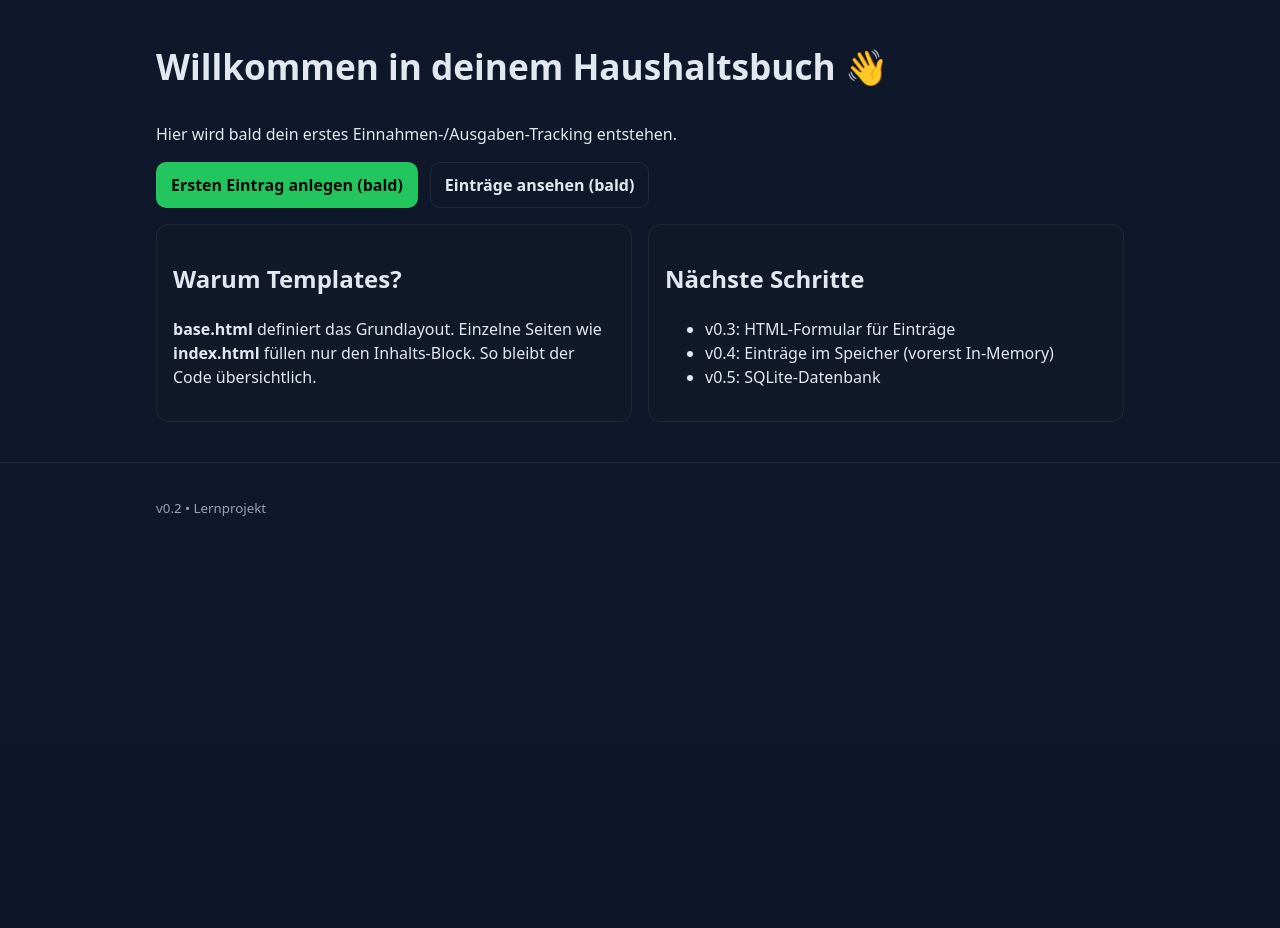
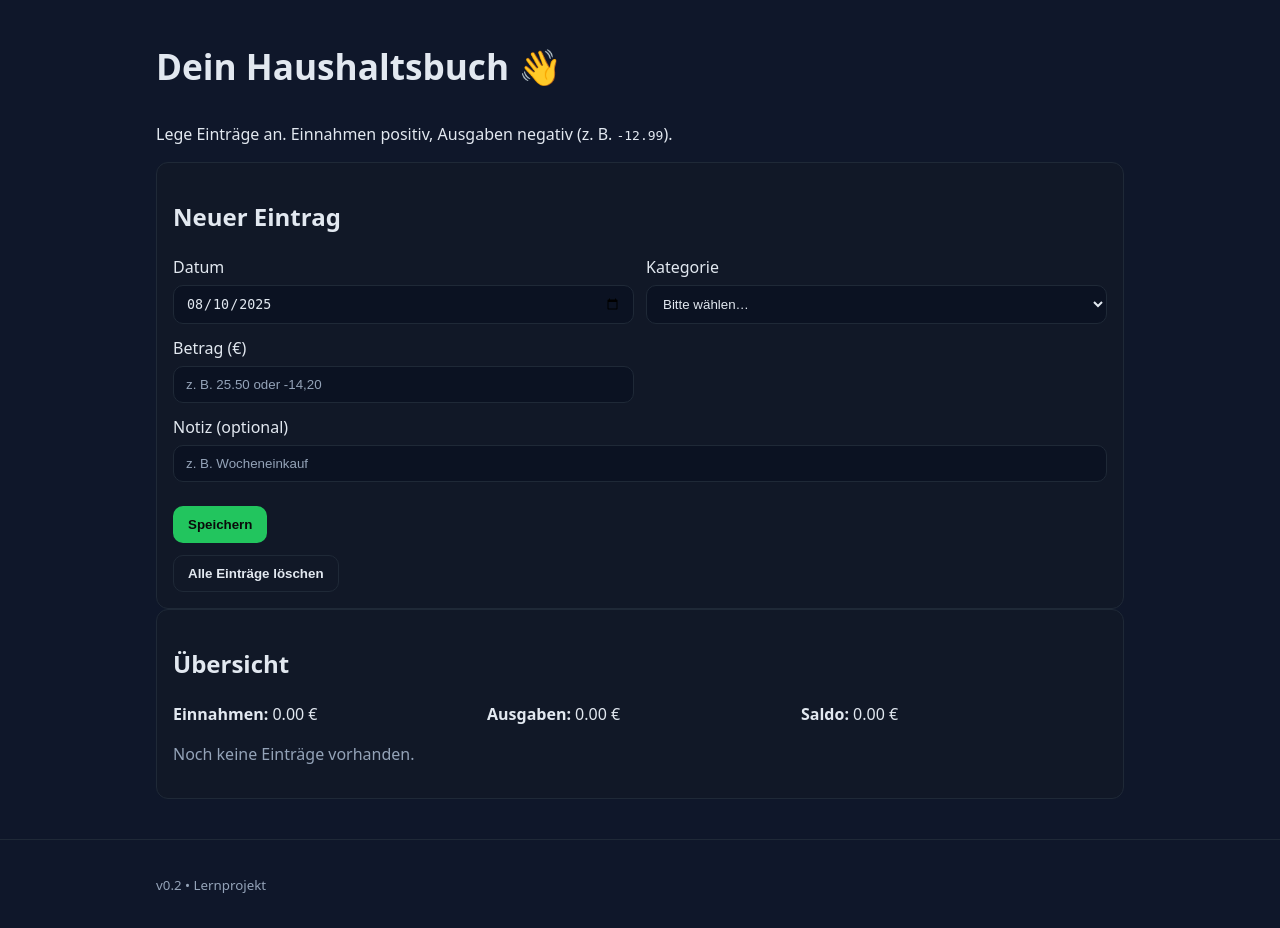
Before and after one commit to klaas709/haushaltsbuch, a Flask app: page / in a window 1280 px wide. Shown: the part 57-985 px from the top of the page. Before the commit the page ends 573 px from the top, so only its background shows below. Run offline with Flask 3, Linux system fonts and the light colour scheme.

Commit message:
v0.3: Formular + POST-Verarbeitung + In-Memory-Speicher + Tabelle + Summen

```diff
--- a/app.py
+++ b/app.py
@@ -1,12 +1,74 @@
-from flask import Flask, render_template, url_for
+from flask import Flask, render_template, url_for, request, redirect, flash
+from datetime import date
 
 app = Flask(__name__)
+app.secret_key = "dev-only-change-me"  # nötig für flash()-Nachrichten im Dev
+
+# In-Memory-Speicher (wird beim Neustart zurückgesetzt)
+entries = []  # jedes Element ist ein dict: {"date": "...", "category": "...", "amount": 12.34, "note": "..."}
+
+CATEGORIES = ["Lebensmittel", "Miete", "Transport", "Freizeit", "Haushalt", "Einnahme", "Sonstiges"]
 
 @app.get("/")
 def home():
-    # rendert die Datei templates/index.html
-    return render_template("index.html", app_name="Haushaltsbuch")
+    # Startseite: Formular + Tabelle
+    # Summe(n) vorbereiten
+    total_expense = sum(e["amount"] for e in entries if e["amount"] < 0)
+    total_income = sum(e["amount"] for e in entries if e["amount"] > 0)
+    balance = total_income + total_expense
+    return render_template(
+        "index.html",
+        app_name="Haushaltsbuch",
+        entries=entries,
+        categories=CATEGORIES,
+        today=date.today().isoformat(),
+        total_income=total_income,
+        total_expense=total_expense,
+        balance=balance,
+    )
+
+@app.post("/add")
+def add_entry():
+    # Formulardaten auslesen
+    d = (request.form.get("date") or "").strip()
+    cat = (request.form.get("category") or "").strip()
+    amt_raw = (request.form.get("amount") or "").strip().replace(",", ".")
+    note = (request.form.get("note") or "").strip()
+
+    # Validierung
+    errors = []
+    if not d:
+        errors.append("Bitte ein Datum angeben.")
+    if not cat:
+        errors.append("Bitte eine Kategorie wählen.")
+    try:
+        amount = float(amt_raw)
+    except ValueError:
+        errors.append("Betrag muss eine Zahl sein (z. B. 12.34 oder -45,67).")
+        amount = None
+
+    if amount is not None and amount == 0:
+        errors.append("Betrag darf nicht 0 sein.")
+
+    if errors:
+        for e in errors:
+            flash(e, "error")
+        return redirect(url_for("home"))
+
+    # Speichern
+    entry = {"date": d, "category": cat, "amount": amount, "note": note}
+    entries.append(entry)
+    flash("Eintrag gespeichert.", "success")
+    return redirect(url_for("home"))
+
+@app.post("/clear")
+def clear_entries():
+    # Nur für die Lernphase, um die Liste zu leeren
+    entries.clear()
+    flash("Alle Einträge gelöscht (nur In-Memory).", "success")
+    return redirect(url_for("home"))
 
 if __name__ == "__main__":
-    # debug=True: Auto-Reload bei Codeänderungen
     app.run(debug=True)
+
+print(app.url_map)
--- a/static/styles.css
+++ b/static/styles.css
@@ -108,3 +108,49 @@ html, body {
   padding: 16px 0;
   color: var(--muted);
 }
+
+/* Flash messages */
+.flash-list { display: grid; gap: 8px; margin-bottom: 12px; }
+.flash { padding: 10px 12px; border-radius: 10px; border: 1px solid var(--border); }
+.flash.success { background: #11361f; }
+.flash.error { background: #3b1010; }
+
+/* Form grid */
+.form-grid {
+  display: grid;
+  grid-template-columns: 1fr 1fr;
+  gap: 12px;
+}
+.form-grid label { display: grid; gap: 6px; }
+.form-grid label.full { grid-column: 1 / -1; }
+.form-grid input, .form-grid select {
+  background: #0b1222;
+  color: var(--fg);
+  border: 1px solid var(--border);
+  border-radius: 10px;
+  padding: 10px 12px;
+}
+.form-grid input::placeholder { color: var(--muted); }
+
+/* Summary row */
+.summary { display: grid; gap: 8px; margin-bottom: 12px; }
+@media (min-width: 640px) {
+  .summary { grid-template-columns: repeat(3, 1fr); }
+}
+
+/* Table */
+.table-wrapper { overflow-x: auto; }
+.table {
+  width: 100%;
+  border-collapse: collapse;
+  border: 1px solid var(--border);
+}
+.table th, .table td {
+  padding: 10px;
+  border-bottom: 1px solid var(--border);
+}
+.table th { text-align: left; background: #0b1222; }
+.table .right { text-align: right; }
+.table .pos { color: #22c55e; font-weight: 600; }
+.table .neg { color: #ef4444; font-weight: 600; }
+.muted { color: var(--muted); }
--- a/templates/index.html
+++ b/templates/index.html
@@ -1,26 +1,98 @@
 {% extends "base.html" %}
 {% block content %}
+
+  <!-- Flash-Meldungen -->
+  {% with messages = get_flashed_messages(with_categories=true) %}
+    {% if messages %}
+      <div class="flash-list">
+        {% for cat, msg in messages %}
+          <div class="flash {{ cat }}">{{ msg }}</div>
+        {% endfor %}
+      </div>
+    {% endif %}
+  {% endwith %}
+
   <section class="hero">
-    <h1>Willkommen in deinem {{ app_name }} 👋</h1>
-    <p>Hier wird bald dein erstes Einnahmen-/Ausgaben-Tracking entstehen.</p>
-    <div class="actions">
-      <a class="btn" href="#">Ersten Eintrag anlegen (bald)</a>
-      <a class="btn btn-ghost" href="#">Einträge ansehen (bald)</a>
-    </div>
+    <h1>Dein {{ app_name }} 👋</h1>
+    <p>Lege Einträge an. Einnahmen positiv, Ausgaben negativ (z. B. <code>-12.99</code>).</p>
   </section>
 
-  <section class="grid two">
-    <article class="card">
-      <h2>Warum Templates?</h2>
-      <p><strong>base.html</strong> definiert das Grundlayout. Einzelne Seiten wie <strong>index.html</strong> füllen nur den Inhalts-Block. So bleibt der Code übersichtlich.</p>
-    </article>
-    <article class="card">
-      <h2>Nächste Schritte</h2>
-      <ul>
-        <li>v0.3: HTML-Formular für Einträge</li>
-        <li>v0.4: Einträge im Speicher (vorerst In-Memory)</li>
-        <li>v0.5: SQLite-Datenbank</li>
-      </ul>
-    </article>
+  <!-- Formular: Neuer Eintrag -->
+  <section class="card">
+    <h2>Neuer Eintrag</h2>
+    <form class="form-grid" action="{{ url_for('add_entry') }}" method="post" novalidate>
+      <label>
+        <span>Datum</span>
+        <input type="date" name="date" value="{{ today }}" required>
+      </label>
+
+      <label>
+        <span>Kategorie</span>
+        <select name="category" required>
+          <option value="" disabled selected>Bitte wählen…</option>
+          {% for c in categories %}
+            <option value="{{ c }}">{{ c }}</option>
+          {% endfor %}
+        </select>
+      </label>
+
+      <label>
+        <span>Betrag (€)</span>
+        <input type="text" name="amount" placeholder="z. B. 25.50 oder -14,20" required>
+      </label>
+
+      <label class="full">
+        <span>Notiz (optional)</span>
+        <input type="text" name="note" placeholder="z. B. Wocheneinkauf">
+      </label>
+
+      <div class="actions">
+        <button class="btn" type="submit">Speichern</button>
+      </div>
+    </form>
+
+    <!-- Separates Formular: Alle Einträge löschen -->
+    <form action="{{ url_for('clear_entries') }}" method="post" style="margin-top:12px;">
+      <button class="btn btn-ghost" type="submit">Alle Einträge löschen</button>
+    </form>
   </section>
+
+  <section class="card">
+    <h2>Übersicht</h2>
+    <div class="summary">
+      <div><strong>Einnahmen:</strong> {{ '%.2f'|format(total_income) }} €</div>
+      <div><strong>Ausgaben:</strong> {{ '%.2f'|format(total_expense) }} €</div>
+      <div><strong>Saldo:</strong> {{ '%.2f'|format(balance) }} €</div>
+    </div>
+
+    {% if entries and entries|length > 0 %}
+      <div class="table-wrapper">
+        <table class="table">
+          <thead>
+            <tr>
+              <th>Datum</th>
+              <th>Kategorie</th>
+              <th class="right">Betrag</th>
+              <th>Notiz</th>
+            </tr>
+          </thead>
+          <tbody>
+            {% for e in entries|reverse %}
+              <tr>
+                <td>{{ e.date }}</td>
+                <td>{{ e.category }}</td>
+                <td class="right {{ 'neg' if e.amount < 0 else 'pos' }}">
+                  {{ '%.2f'|format(e.amount) }} €
+                </td>
+                <td>{{ e.note }}</td>
+              </tr>
+            {% endfor %}
+          </tbody>
+        </table>
+      </div>
+    {% else %}
+      <p class="muted">Noch keine Einträge vorhanden.</p>
+    {% endif %}
+  </section>
+
 {% endblock %}
```
